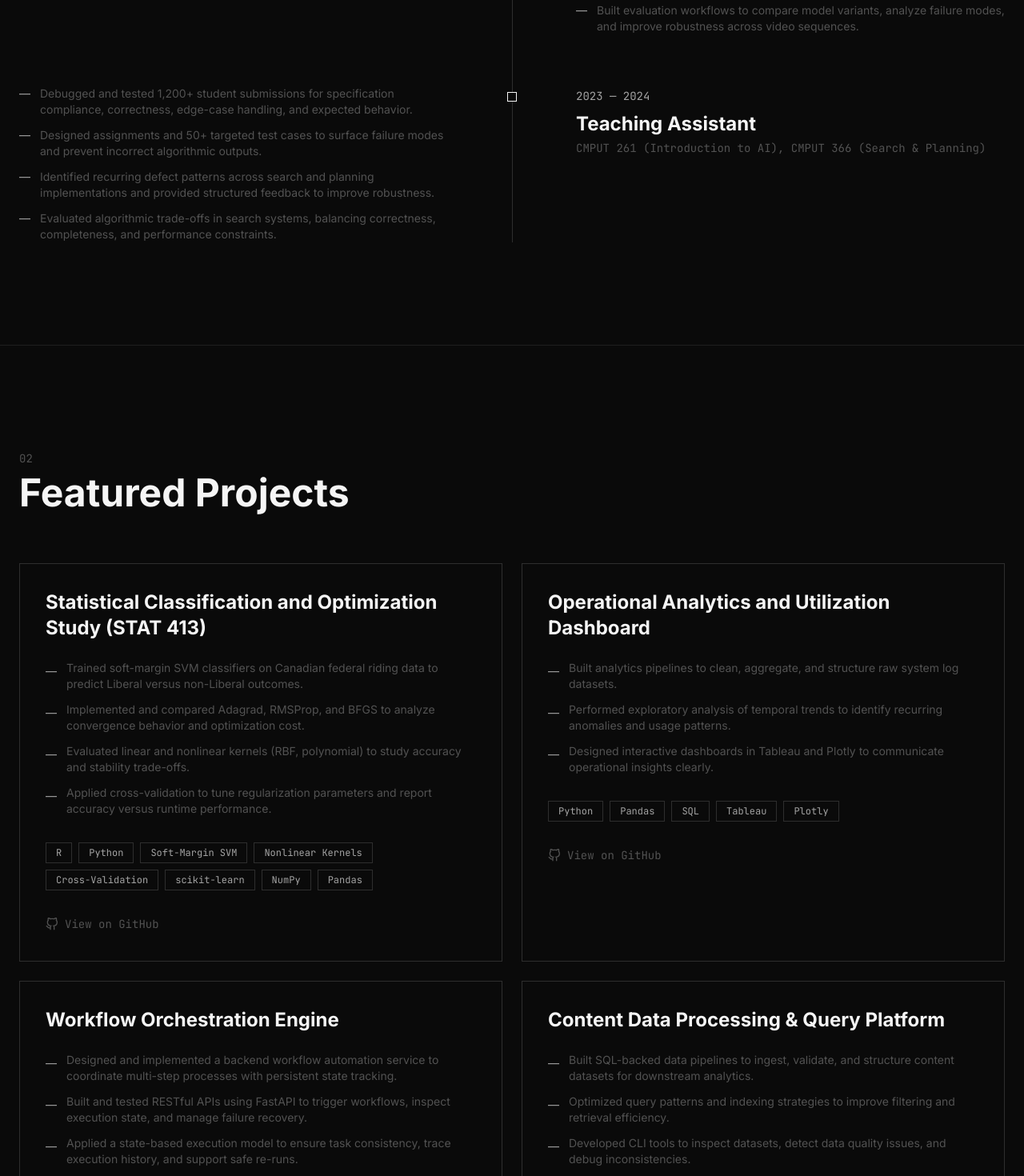
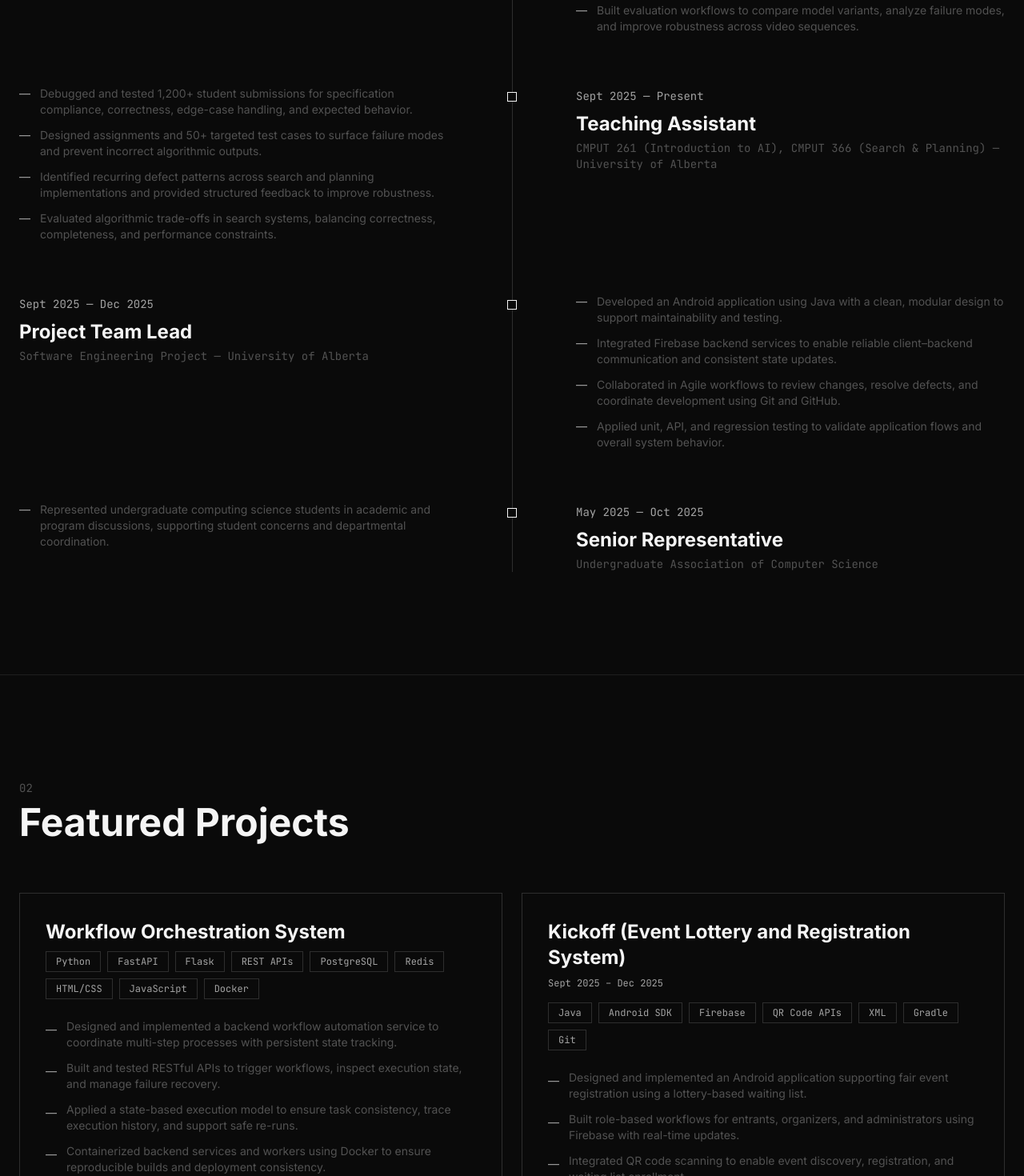
Before and after one commit to gill-amitoj/gill-amitoj.github.io, a React (Vite) app: page / in a window 1280 px wide. Shown: the part 1330-2800 px from the top of the page at 80% size. Built offline with nearby package versions, Linux system fonts and the light colour scheme.

Commit message:
content: update experience and projects with new details, tech stacks, and GitHub links

```diff
--- a/src/components/Experience.jsx
+++ b/src/components/Experience.jsx
@@ -3,9 +3,9 @@ import { useInView } from './hooks/useInView'
 
 const experiences = [
   {
-    role: 'ML Engineer Intern',
+    role: 'Machine Learning Engineer Intern',
     company: 'PulseMedica',
-    period: '2024 — Present',
+    period: 'Jan 2026 — Present',
     description: [
       'Engineered automated ingestion pipelines for 30 FPS SLO retinal video to support real-time analytics and model training workflows.',
       'Fine-tuned DINOv3 foundation models using custom lightweight adapters to improve medical image localization and segmentation performance.',
@@ -17,13 +17,32 @@ const experiences = [
   },
   {
     role: 'Teaching Assistant',
-    company: 'CMPUT 261 (Introduction to AI), CMPUT 366 (Search & Planning)',
-    period: '2023 — 2024',
+    company: 'CMPUT 261 (Introduction to AI), CMPUT 366 (Search & Planning) — University of Alberta',
+    period: 'Sept 2025 — Present',
     description: [
       'Debugged and tested 1,200+ student submissions for specification compliance, correctness, edge-case handling, and expected behavior.',
       'Designed assignments and 50+ targeted test cases to surface failure modes and prevent incorrect algorithmic outputs.',
       'Identified recurring defect patterns across search and planning implementations and provided structured feedback to improve robustness.',
       'Evaluated algorithmic trade-offs in search systems, balancing correctness, completeness, and performance constraints.'
+    ]
+  },
+  {
+    role: 'Project Team Lead',
+    company: 'Software Engineering Project — University of Alberta',
+    period: 'Sept 2025 — Dec 2025',
+    description: [
+      'Developed an Android application using Java with a clean, modular design to support maintainability and testing.',
+      'Integrated Firebase backend services to enable reliable client–backend communication and consistent state updates.',
+      'Collaborated in Agile workflows to review changes, resolve defects, and coordinate development using Git and GitHub.',
+      'Applied unit, API, and regression testing to validate application flows and overall system behavior.'
+    ]
+  },
+  {
+    role: 'Senior Representative',
+    company: 'Undergraduate Association of Computer Science',
+    period: 'May 2025 — Oct 2025',
+    description: [
+      'Represented undergraduate computing science students in academic and program discussions, supporting student concerns and departmental coordination.'
     ]
   }
 ]
--- a/src/components/Projects.jsx
+++ b/src/components/Projects.jsx
@@ -2,6 +2,43 @@ import { motion } from 'framer-motion'
 import { useInView } from './hooks/useInView'
 
 const projects = [
+  {
+    title: 'Workflow Orchestration System',
+    description: [
+      'Designed and implemented a backend workflow automation service to coordinate multi-step processes with persistent state tracking.',
+      'Built and tested RESTful APIs to trigger workflows, inspect execution state, and manage failure recovery.',
+      'Applied a state-based execution model to ensure task consistency, trace execution history, and support safe re-runs.',
+      'Containerized backend services and workers using Docker to ensure reproducible builds and deployment consistency.'
+    ],
+    tech: ['Python', 'FastAPI', 'Flask', 'REST APIs', 'PostgreSQL', 'Redis', 'HTML/CSS', 'JavaScript', 'Docker'],
+    github: 'https://github.com/gill-amitoj/WorkflowAutomationPlatform',
+    isPrivate: false
+  },
+  {
+    title: 'Kickoff (Event Lottery and Registration System)',
+    period: 'Sept 2025 – Dec 2025',
+    description: [
+      'Designed and implemented an Android application supporting fair event registration using a lottery-based waiting list.',
+      'Built role-based workflows for entrants, organizers, and administrators using Firebase with real-time updates.',
+      'Integrated QR code scanning to enable event discovery, registration, and waiting list enrollment.',
+      'Implemented dynamic reselection logic to manage declines and cancellations while maintaining consistent event state.'
+    ],
+    tech: ['Java', 'Android SDK', 'Firebase', 'QR Code APIs', 'XML', 'Gradle', 'Git'],
+    github: 'https://github.com/CMPUT301F25origin/origin-kickoff',
+    isPrivate: false
+  },
+  {
+    title: 'Content Data Processing & Query Platform',
+    description: [
+      'Built SQL-backed data pipelines to ingest, validate, and structure content datasets for downstream analytics.',
+      'Optimized query patterns and indexing strategies to improve filtering and retrieval efficiency.',
+      'Developed CLI tools to inspect datasets, detect data quality issues, and debug inconsistencies.',
+      'Ensured data reliability and integrity for analytics, reporting, and monitoring workflows.'
+    ],
+    tech: ['Python', 'SQL', 'SQLite', 'JSON', 'CLI Tools'],
+    github: 'https://github.com/gill-amitoj',
+    isPrivate: true
+  },
   {
     title: 'Statistical Classification and Optimization Study (STAT 413)',
     period: 'Jan 2026 – Present',
@@ -12,7 +49,8 @@ const projects = [
       'Applied cross-validation to tune regularization parameters and report accuracy versus runtime performance.'
     ],
     tech: ['R', 'Python', 'Soft-Margin SVM', 'Nonlinear Kernels', 'Cross-Validation', 'scikit-learn', 'NumPy', 'Pandas'],
-    github: 'https://github.com'
+    github: 'https://github.com/gill-amitoj',
+    isPrivate: true
   },
   {
     title: 'Operational Analytics and Utilization Dashboard',
@@ -23,39 +61,8 @@ const projects = [
       'Designed interactive dashboards in Tableau and Plotly to communicate operational insights clearly.'
     ],
     tech: ['Python', 'Pandas', 'SQL', 'Tableau', 'Plotly'],
-    github: 'https://github.com'
-  },
-  {
-    title: 'Workflow Orchestration Engine',
-    description: [
-      'Designed and implemented a backend workflow automation service to coordinate multi-step processes with persistent state tracking.',
-      'Built and tested RESTful APIs using FastAPI to trigger workflows, inspect execution state, and manage failure recovery.',
-      'Applied a state-based execution model to ensure task consistency, trace execution history, and support safe re-runs.',
-      'Containerized backend services and workers using Docker to ensure reproducible builds and deployment consistency.'
-    ],
-    tech: ['FastAPI', 'PostgreSQL', 'Redis', 'Celery', 'Docker'],
-    github: 'https://github.com'
-  },
-  {
-    title: 'Content Data Processing & Query Platform',
-    description: [
-      'Built SQL-backed data pipelines to ingest, validate, and structure content datasets for downstream analytics.',
-      'Optimized query patterns and indexing strategies to improve filtering and retrieval efficiency.',
-      'Developed CLI tools to inspect datasets, detect data quality issues, and debug inconsistencies.',
-      'Ensured data reliability and integrity for analytics, reporting, and monitoring workflows.'
-    ],
-    tech: ['Python', 'SQL', 'PostgreSQL', 'FastAPI', 'CLI'],
-    github: 'https://github.com'
-  },
-  {
-    title: 'Kickoff Android Event Lottery App',
-    description: [
-      'Architected Android app with MVVM pattern for 5K+ users',
-      'Implemented real-time event lottery system with Firebase',
-      'Reduced app load time by 60% through lazy loading'
-    ],
-    tech: ['Kotlin', 'Android', 'Firebase', 'Room', 'Coroutines'],
-    github: 'https://github.com'
+    github: 'https://github.com/gill-amitoj/OperationalAnalyticsPlatform',
+    isPrivate: false
   }
 ]
 
@@ -122,9 +129,24 @@ function ProjectCard({ project }) {
       transition={{ duration: 0.2 }}
       className="border border-muted/50 p-8 hover:border-light/50 transition-colors duration-300 group"
     >
-      <h3 className="text-xl md:text-2xl font-bold mb-6 group-hover:text-light transition-colors">
+      <h3 className="text-xl md:text-2xl font-bold mb-2 group-hover:text-light transition-colors">
         {project.title}
       </h3>
+
+      {project.period && (
+        <p className="font-mono text-xs text-accent mb-4">{project.period}</p>
+      )}
+
+      <div className="flex flex-wrap gap-2 mb-6">
+        {project.tech.map((tech, i) => (
+          <span
+            key={i}
+            className="font-mono text-xs border border-muted/50 px-3 py-1 text-accent"
+          >
+            {tech}
+          </span>
+        ))}
+      </div>
 
       <ul className="space-y-3 mb-8">
         {project.description.map((point, i) => (
@@ -135,17 +157,7 @@ function ProjectCard({ project }) {
         ))}
       </ul>
 
-      <div className="flex flex-wrap gap-2 mb-8">
-        {project.tech.map((tech, i) => (
-          <span
-            key={i}
-            className="font-mono text-xs border border-muted/50 px-3 py-1 text-accent"
-          >
-            {tech}
-          </span>
-        ))}
-      </div>
-
+      <div className="flex flex-col gap-1">
         <a
           href={project.github}
           target="_blank"
@@ -155,6 +167,10 @@ function ProjectCard({ project }) {
           <GithubIcon />
           <span>View on GitHub</span>
         </a>
+        {project.isPrivate && (
+          <span className="font-mono text-xs text-muted/60 ml-6">School Project (Private)</span>
+        )}
+      </div>
     </motion.article>
   )
 }
```
Lines whose indentation alone changed are shown as unchanged.
